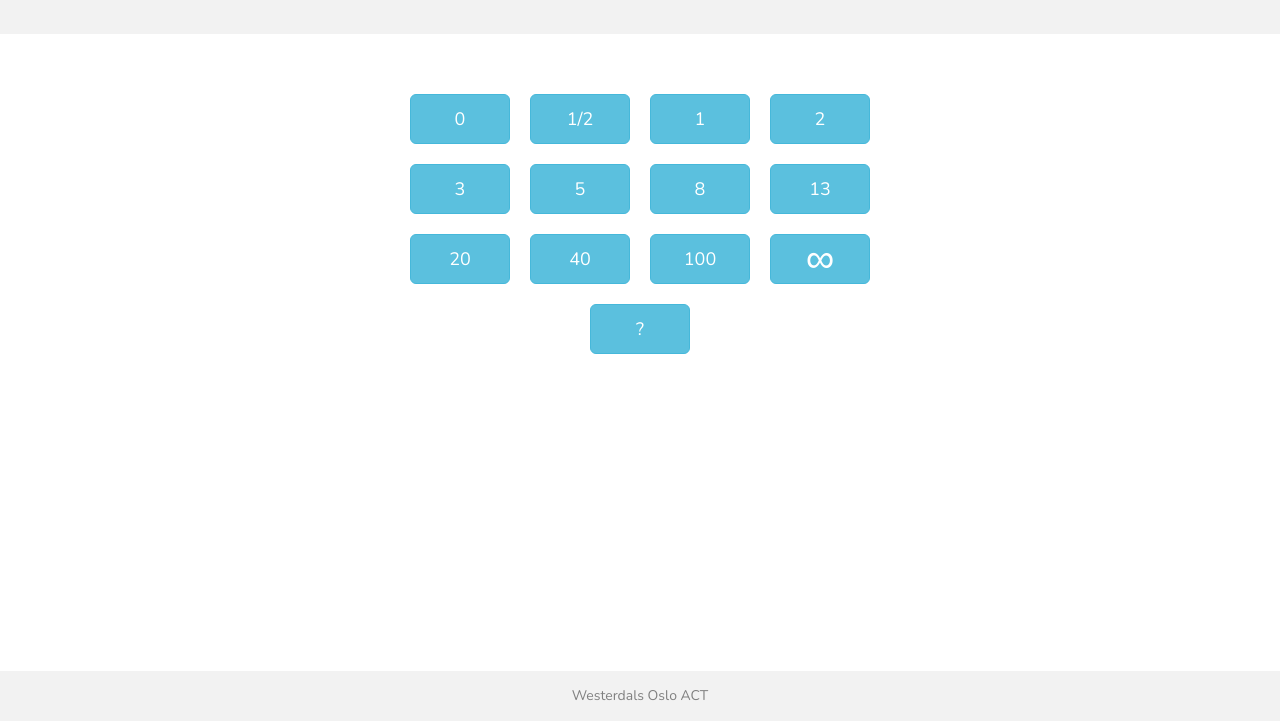
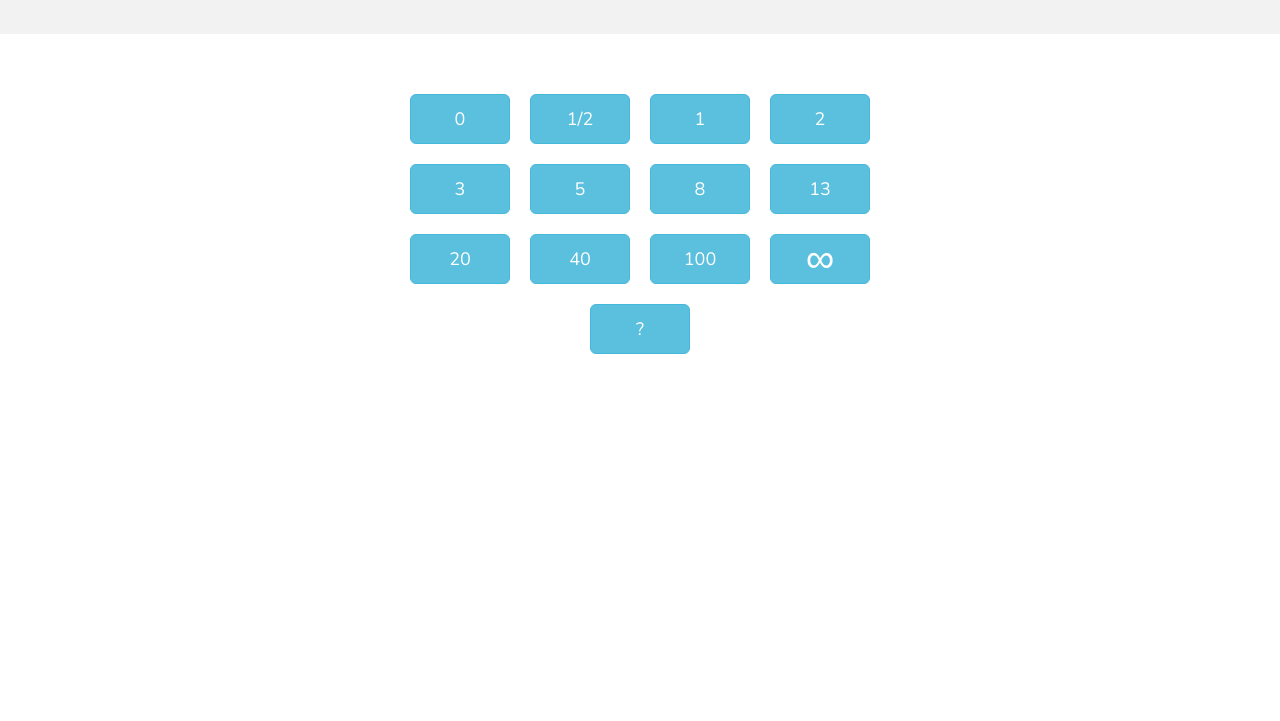
Before and after one commit to kristine-sl/lego, a website: page poker/index.html in a window 1280 px wide. Shown: the part 79-800 px from the top of the page. Drawn offline with nearby package versions, Linux system fonts and the light colour scheme.

Commit message:
removed footer

```diff
--- a/poker/index.html
+++ b/poker/index.html
@@ -27,10 +27,6 @@
             </div>
         </main>
 
-        <footer>
-            <p class = 'text-center'>Westerdals Oslo ACT</p>
-        </footer>
-
         <script type="text/ng-template" id="poker-modal-content.html">
             <div class = 'poker-modal'>
                 <div class = 'modal-header'>
```
